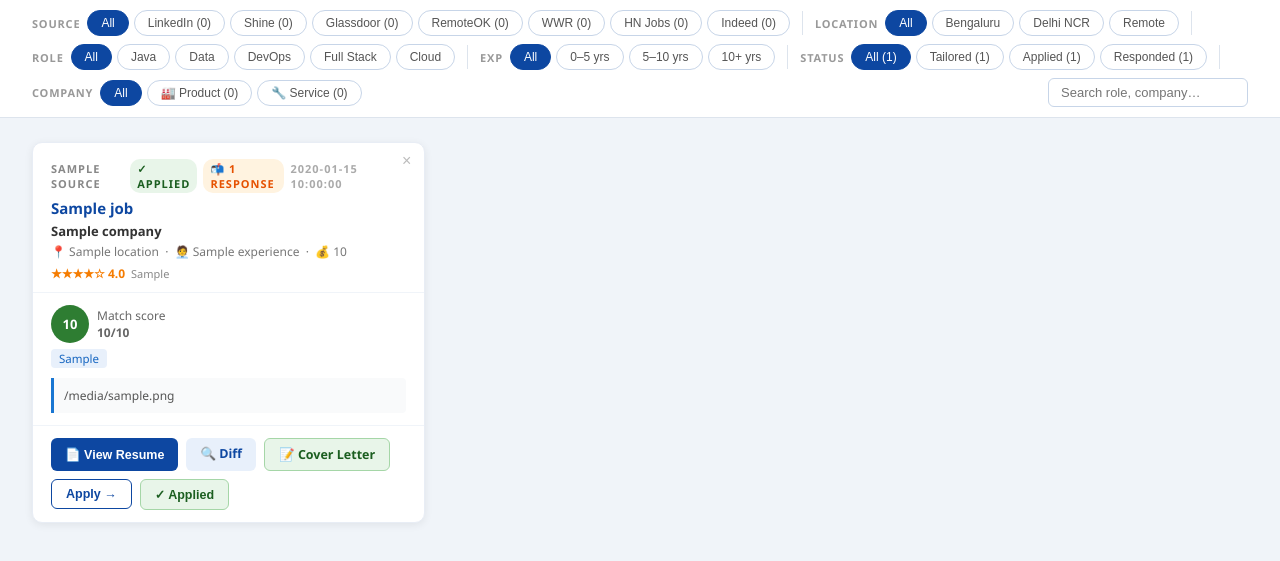
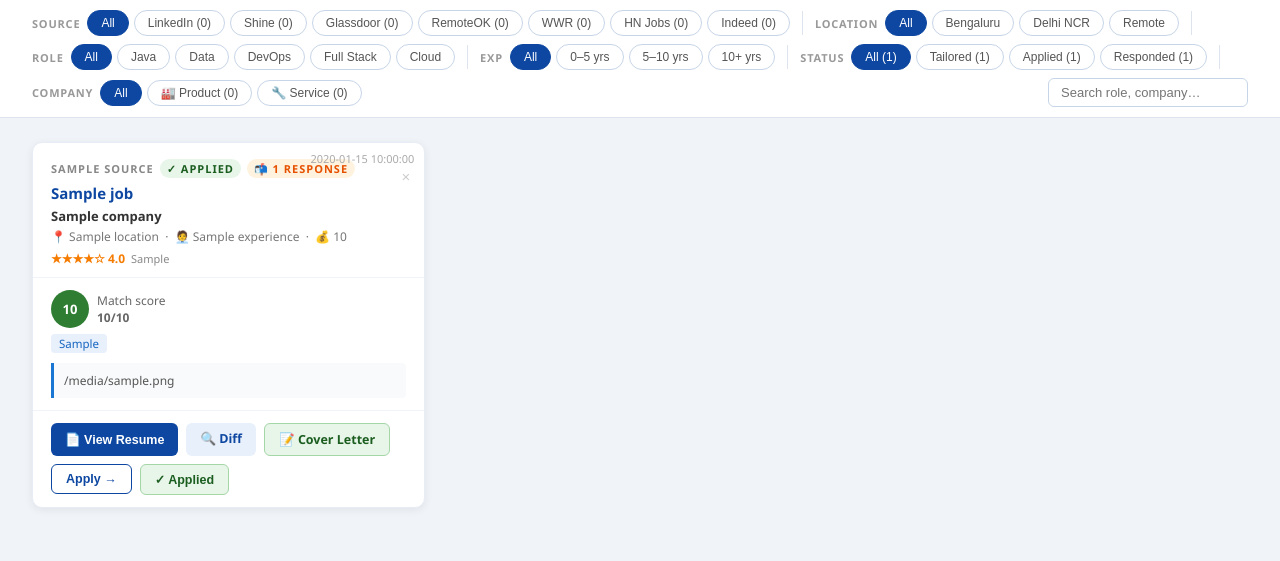
Before and after one commit to Kaushal727281/job-hunter, a Flask app: template templates/index.html in a window 1280 px wide. Shown: the part 75-636 px from the top of the page. Run offline with Flask 3, Linux system fonts and the light colour scheme; the template is opened without the code that fills it: most values are stand-ins (such as "Sample title", 1, 10 or a date in 2020); data that the repository does not hold is empty; some libraries are stand-ins or nearby versions.

Commit message:
Fix card layout — move date and × into dedicated top-right group
Date and × button now stack vertically in an absolute top-right div,
completely separate from the badge row. Card header gets padding-right
so title/company text doesn't overlap the corner group.

Co-Authored-By: Claude Sonnet 4.6 <noreply@anthropic.com>

```diff
--- a/templates/index.html
+++ b/templates/index.html
@@ -46,14 +46,16 @@
     .card{background:#fff;border-radius:10px;box-shadow:0 2px 8px rgba(0,0,0,0.07);
           border:1px solid #e8edf5;display:flex;flex-direction:column;
           transition:box-shadow .2s,transform .2s;position:relative}
-    .btn-card-remove{position:absolute;top:8px;right:8px;background:none;border:none;
-          color:#bbb;font-size:16px;cursor:pointer;line-height:1;padding:2px 5px;
-          border-radius:4px;transition:.15s}
+    .card-top-right{position:absolute;top:8px;right:10px;display:flex;flex-direction:column;
+          align-items:flex-end;gap:2px}
+    .card-date{font-size:11px;color:#aaa}
+    .btn-card-remove{background:none;border:none;color:#ccc;font-size:15px;cursor:pointer;
+          line-height:1;padding:1px 4px;border-radius:4px;transition:.15s;align-self:flex-end}
     .btn-card-remove:hover{color:#c62828;background:#ffebee}
-    .card-source{padding-right:28px}
+    .card-source{padding-right:0}
     .card:hover{box-shadow:0 6px 20px rgba(13,71,161,.12);transform:translateY(-2px)}
 
-    .card-header{padding:16px 18px 10px;border-bottom:1px solid #f0f4f9}
+    .card-header{padding:16px 60px 10px 18px;border-bottom:1px solid #f0f4f9}
     .card-source{font-size:11px;font-weight:600;text-transform:uppercase;letter-spacing:1px;
                  color:#888;margin-bottom:6px;display:flex;align-items:center;gap:6px}
     .badge-naukri{background:#ffe0e0;color:#c62828;padding:2px 7px;border-radius:10px}
@@ -301,7 +303,10 @@
        data-responses="{{ job.email_responses | tojson | forceescape if job.email_responses else '[]' }}"
        data-companytype="{{ job.company_type or 'Unknown' }}">
 
-    <button class="btn-card-remove" title="Remove this job" onclick="removeJob('{{ job.id }}', this)">×</button>
+    <div class="card-top-right">
+      <span class="card-date">{{ job.fetched_date }}</span>
+      <button class="btn-card-remove" title="Remove this job" onclick="removeJob('{{ job.id }}', this)">×</button>
+    </div>
 
     <div class="card-header">
       <div class="card-source">
@@ -311,7 +316,6 @@
         {% if job.is_remote %}<span class="badge-remote">Remote</span>{% endif %}
         {% if job.applied_at %}<span class="badge-applied">✓ Applied</span>{% endif %}
         {% if job.email_responses %}<span class="badge-responded" style="cursor:pointer" onclick="showResponses(event,'{{ job.id }}')">📬 {{ job.email_responses|length }} Response{{ 's' if job.email_responses|length > 1 else '' }}</span>{% endif %}
-        <span style="margin-left:auto;font-size:11px;color:#aaa">{{ job.fetched_date }}</span>
       </div>
       <div class="card-title">{{ job.title }}</div>
       <div class="card-company">{{ job.company }}</div>
```
